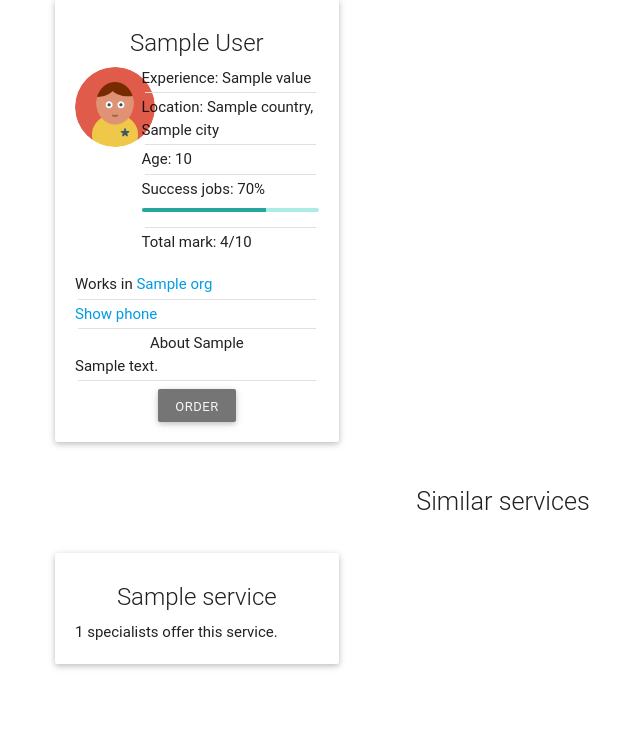
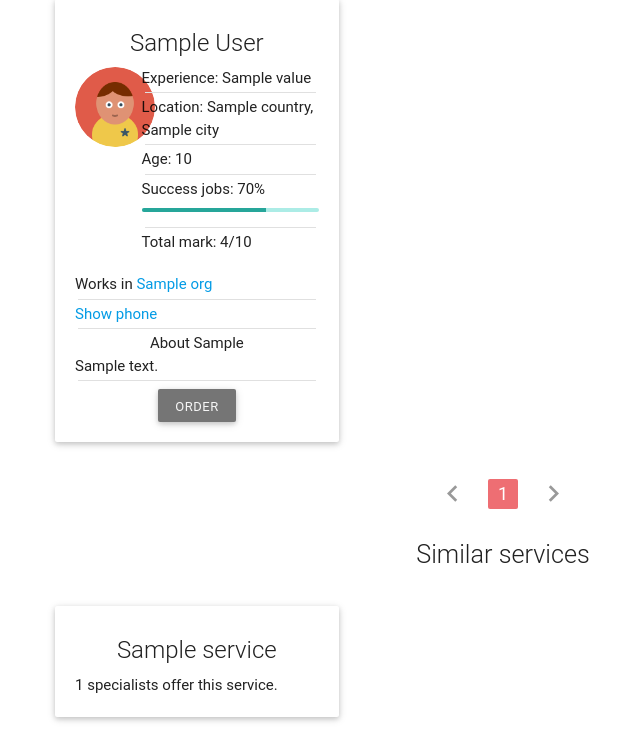
Before and after one commit to DevGuysPy/Specialist, a Flask app: template templates/Search.html in a window 1280 px wide. Shown: the part 293-1043 px from the top of the page, without its empty margins (137-777 px from the left). Run offline with Flask 2, Linux system fonts and the light colour scheme; tables that the repository leaves empty hold one stand-in row (values such as "Sample post"); the template is opened without the code that fills it: values that come from a table or form of the project are taken from there, most other values are stand-ins (such as "Sample title", 1, 10 or a date in 2020); parts of the project's set-up code (start-up, migrations or seed data) failed here and were passed over; some libraries are stand-ins or nearby versions; some web fonts are replaced.

Commit message:
Added pagination for search page

```diff
--- a/static/css/base.css
+++ b/static/css/base.css
@@ -219,3 +219,17 @@ li > span {
 a {
     cursor: pointer;
 }
+
+a.disabled {
+    pointer-events: none;
+    cursor: default;
+}
+
+.page-numbers {
+    display: inline;
+}
+
+.page-numbers li {
+    margin-left: 5px;
+    margin-right: 5px;
+}
--- a/static/js/search.js
+++ b/static/js/search.js
@@ -1,5 +1,6 @@
-function initSearchPage(){
-    specialistCardHandler()
+function initSearchPage(currentServiceId, specialistsCount, currentPage){
+    specialistCardHandler();
+    paginationHandler(currentServiceId, specialistsCount, currentPage)
 }
 
 function specialistCardHandler(){
@@ -36,3 +37,52 @@ function specialistCardHandler(){
         $(this).parent().find('.phone').show()
     });
 }
+
+function paginationHandler(currentServiceId, specialistsCount, currentPage) {
+    var pagesCount = parseInt(specialistsCount / 12);
+    if (specialistsCount - pagesCount * 12 != 0) {
+        pagesCount = pagesCount + 1
+    }
+
+    var pagination = $('.page-numbers');
+
+    _.forEach(_.range(1, pagesCount + 1), function (pageNum) {
+        pagination.append(
+            '<li class="waves-effect page-number">' +
+            '<a href="/service/' + currentServiceId + '?page='
+            + pageNum + '" id="' + pageNum + '">' + pageNum + '</a>' +
+            '</li>')
+    });
+
+    var pageNumberEl = $('.page-number');
+
+    //if (currentPage > 9){
+    if (currentPage > 5){
+        pageNumberEl.slice(1, currentPage - 5).hide();
+    }
+    if (currentPage < pagesCount - 5) {
+        pageNumberEl.slice(currentPage + 4, pagesCount - 1).hide();
+    }
+    //pageNumberEl.slice(currentPage - 6, currentPage + 5).show();
+    //}
+
+    var nextEl = $('#next_page');
+    var previousEl = $('#previous_page');
+    pageNumberEl.removeClass('active');
+    pageNumberEl.find('a#' + currentPage).closest('li').addClass('active');
+    if (currentPage == 1) {
+        previousEl.find('a').addClass('disabled');
+        previousEl.addClass('disabled');
+    } else {
+        previousEl.find('a').removeClass('disabled');
+        previousEl.removeClass('disabled');
+    }
+
+    if (currentPage == pagesCount) {
+        nextEl.find('a').addClass('disabled');
+        nextEl.addClass('disabled');
+    } else {
+        nextEl.find('a').removeClass('disabled');
+        nextEl.removeClass('disabled');
+    }
+}
--- a/templates/Search.html
+++ b/templates/Search.html
@@ -5,7 +5,7 @@
         <p class="flow-text search-title center">
             All specialists who offer <strong>{{ current_service.title|capitalize }}</strong>
         </p>
-        <p class="flow-text center">Found {{ specialists|length }} specialists.</p>
+        <p class="flow-text center">Found {{ specialists_count }} specialists.</p>
         <div class="row">
             {% for specialist in specialists %}
                 <div class="col m4">
@@ -93,6 +93,21 @@
                 </div>
             {% endfor %}
         </div>
+        <ul class="pagination center">
+            <li class="waves-effect" id="previous_page">
+                <a href="{{ url_for('search_specialist', service_id=current_service.id) }}?page={{ current_page - 1 }}">
+                    <i class="material-icons">chevron_left</i>
+                </a>
+            </li>
+            <div class="page-numbers">
+            </div>
+            <li class="waves-effect" id="next_page">
+                <a href="{{ url_for('search_specialist', service_id=current_service.id) }}?page={{ current_page + 1 }}">
+                    <i class="material-icons">chevron_right</i>
+                </a>
+            </li>
+        </ul>
+
         <div class="row">
             <p class="flow-text center">Similar services</p>
             {% for service in similar_services %}
@@ -115,6 +130,9 @@
 {% block script %}
     <script src="{{ url_for('static', filename='js/search.js') }}"></script>
     <script>
-        initSearchPage();
+        initSearchPage(
+                {{ current_service.id }},
+                {{ specialists_count }},
+                {{ current_page }});
     </script>
 {% endblock %}
```
Also changed, not shown: main/views.py (+37 -10 lines).
